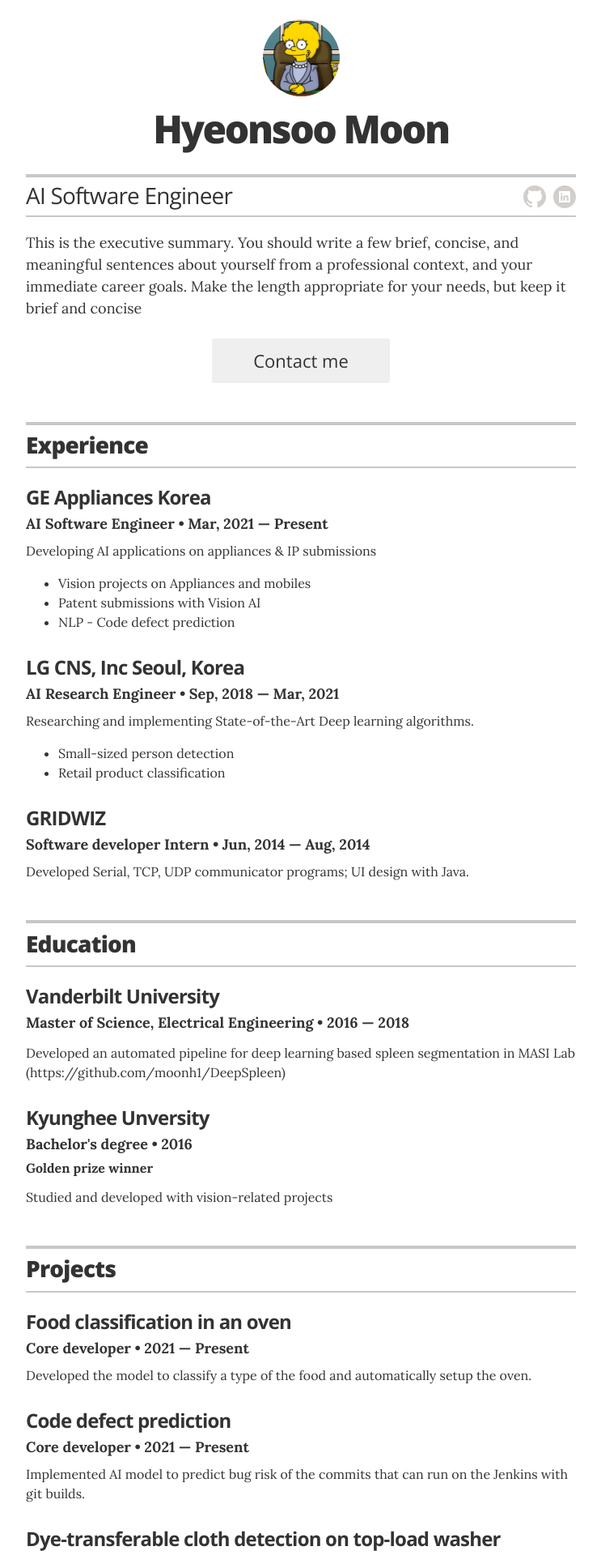
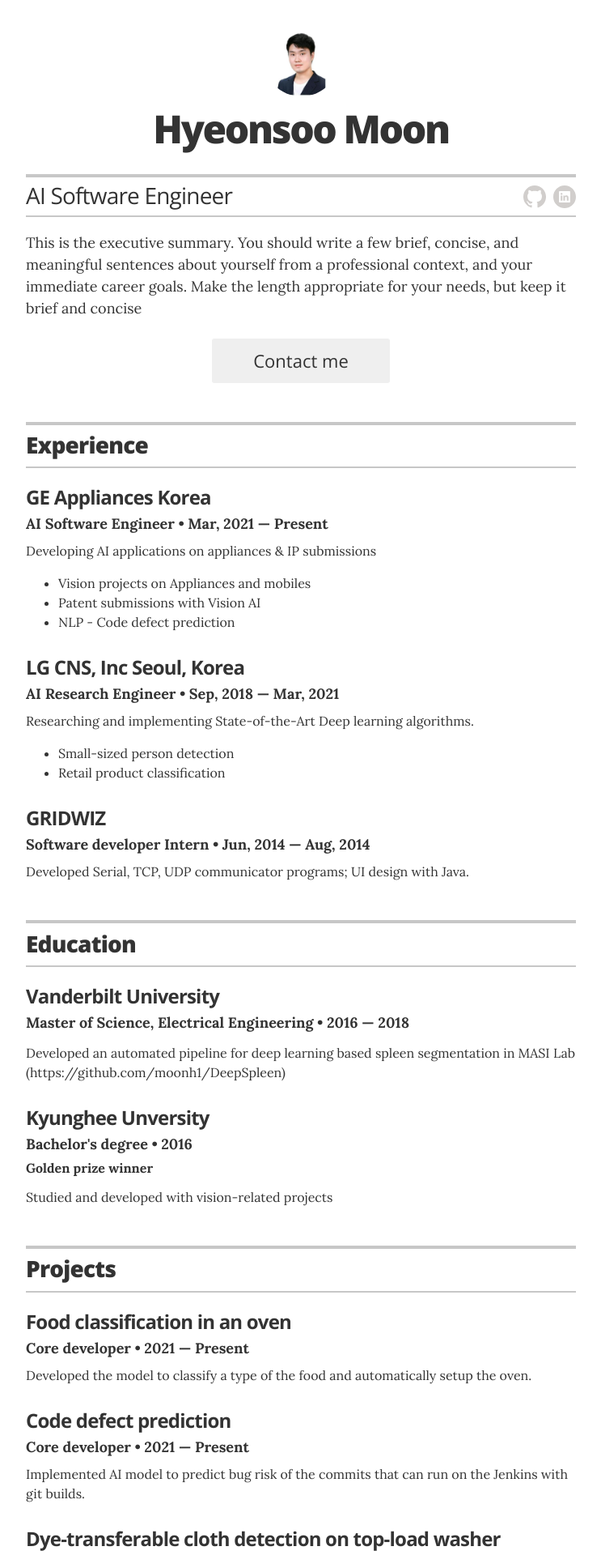
Before and after one commit to mhyeonsoo/mhyeonsoo.github.io, a Jekyll site: the page built from index.html, in a window 1280 px wide. Shown: the top 1920 px of the page at 81% size, without its empty margins (268-1011 px from the left). Built offline with Jekyll 4.4.1, drawn with Linux system fonts in a browser that asks for light colours.

Commit message:
Update resume.html

```diff
--- a/_layouts/resume.html
+++ b/_layouts/resume.html
@@ -11,7 +11,7 @@
 
         <!-- You can turn off the avatar in _config.yml by setting to false -->
         {% if site.resume_avatar == 'true' %}
-        <img src="images/avatar.jpg" alt="my photo" class="avatar no-print" itemprop="image">
+        <img src="images/me.jpg" alt="my photo" class="avatar no-print" itemprop="image">
         {% endif %}
 
         <!-- Your name is defined in the _config.yml file -->
```
